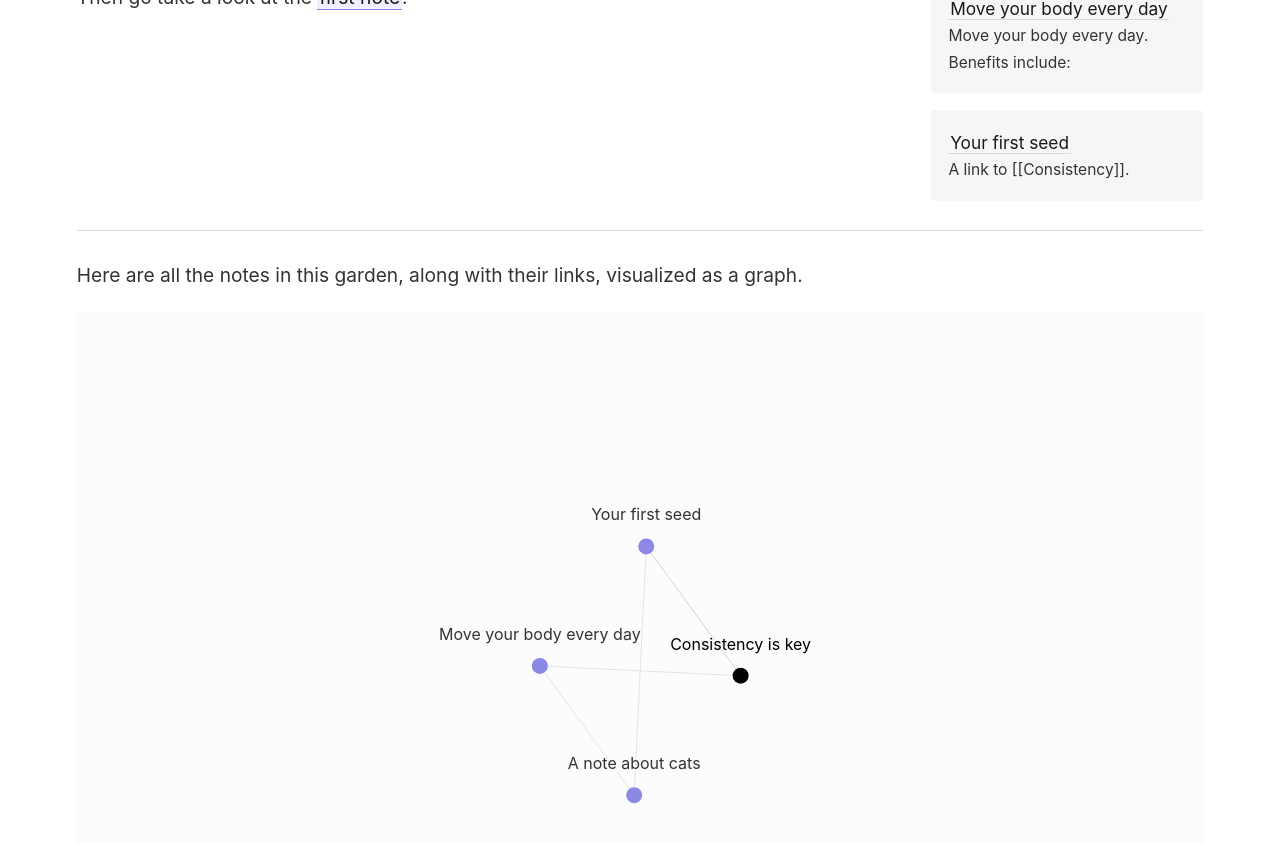
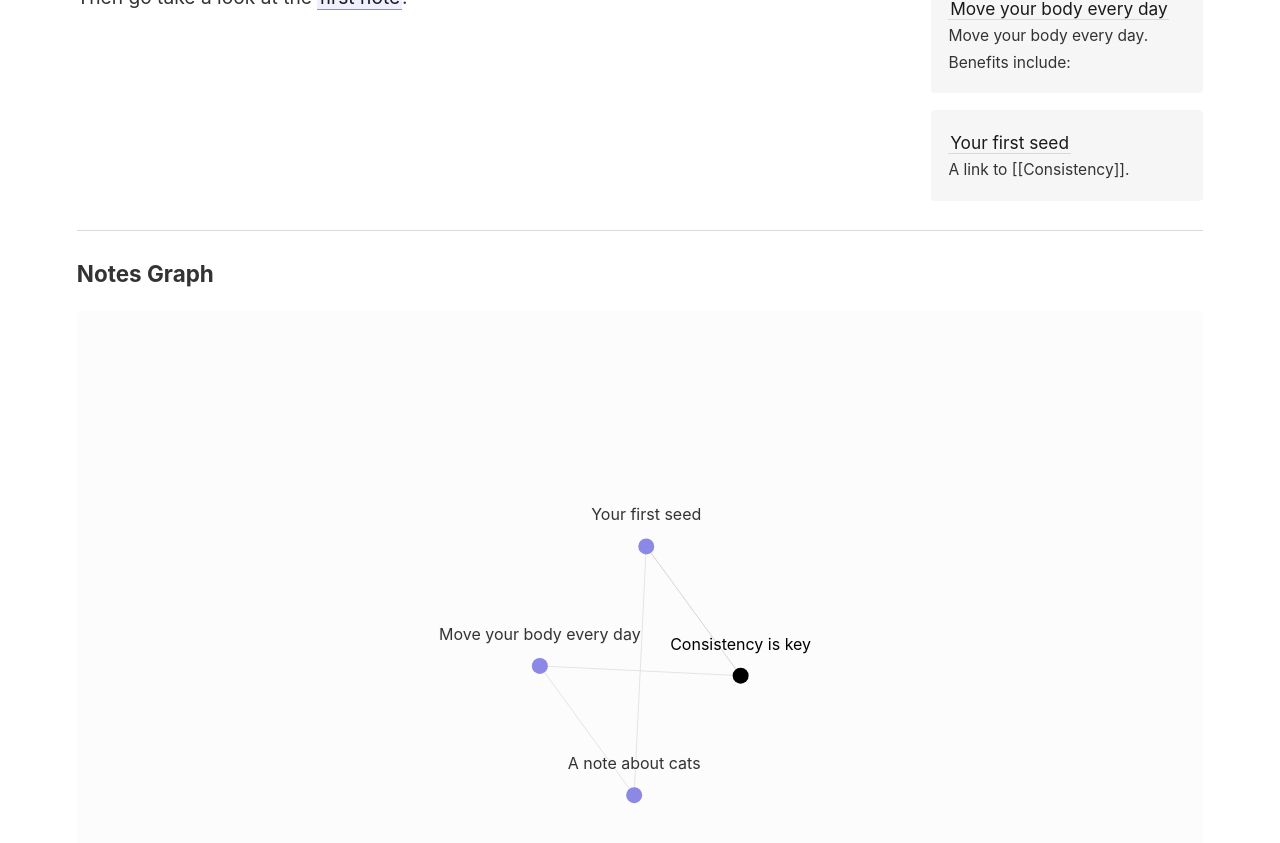
Before and after one commit to macedotavares/senhortavares, a Jekyll site: the page built from _notes/consistency.md, in a window 1280 px wide and 900 px high, scrolled down 347 px. Shown: the top 843 px of the window. Built offline with Jekyll 4.4.1, drawn with Linux system fonts in a browser that asks for light colours.

Commit message:
Update note.html

```diff
--- a/_layouts/note.html
+++ b/_layouts/note.html
@@ -41,6 +41,6 @@ layout: default
 
 <hr>
 
-<p>Here are all the notes in this garden, along with their links, visualized as a graph.</p>
+<h3 style="margin-bottom: 1em">Notes Graph</h3>
 
 {% include notes_graph.html %}
```
